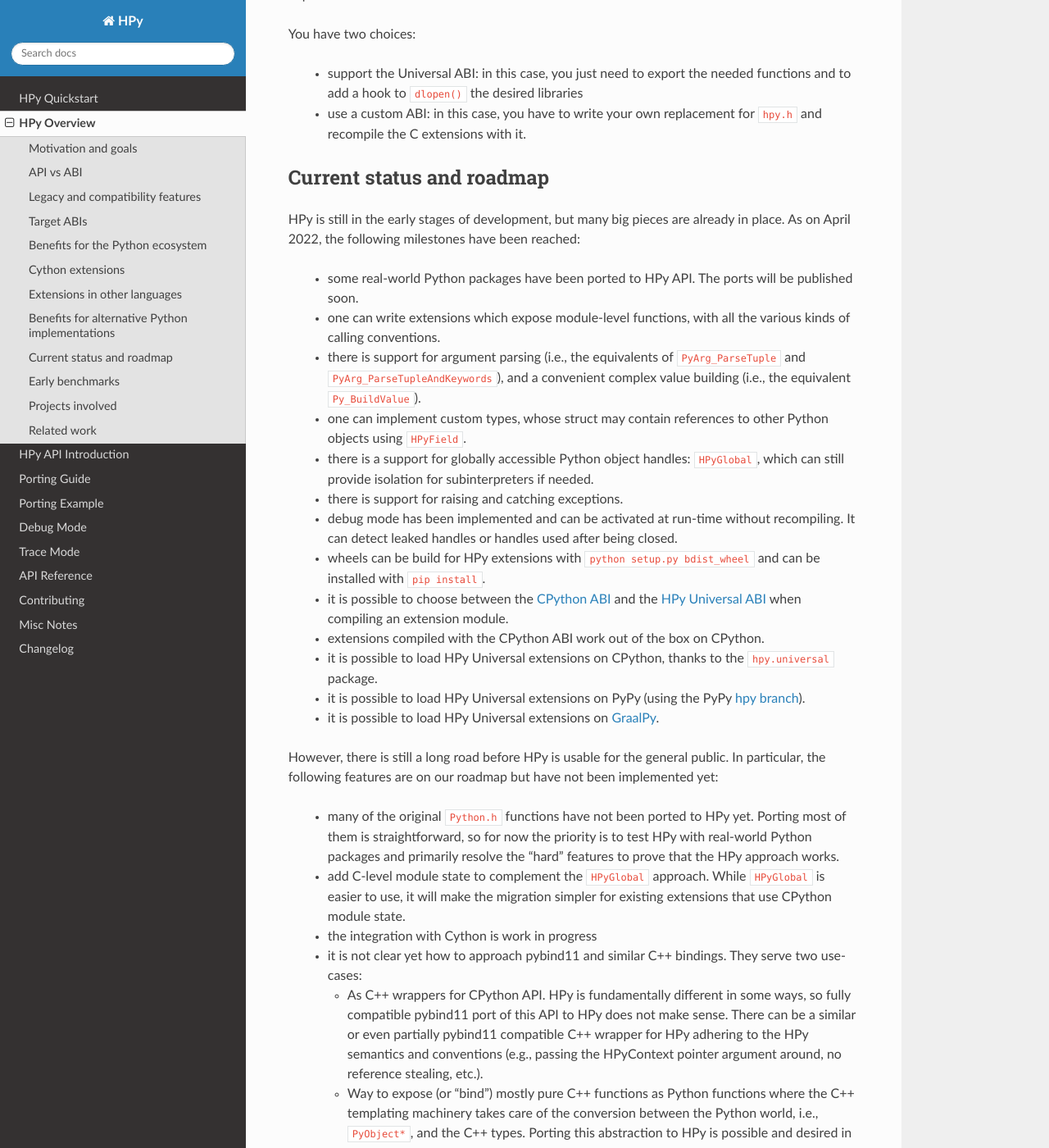
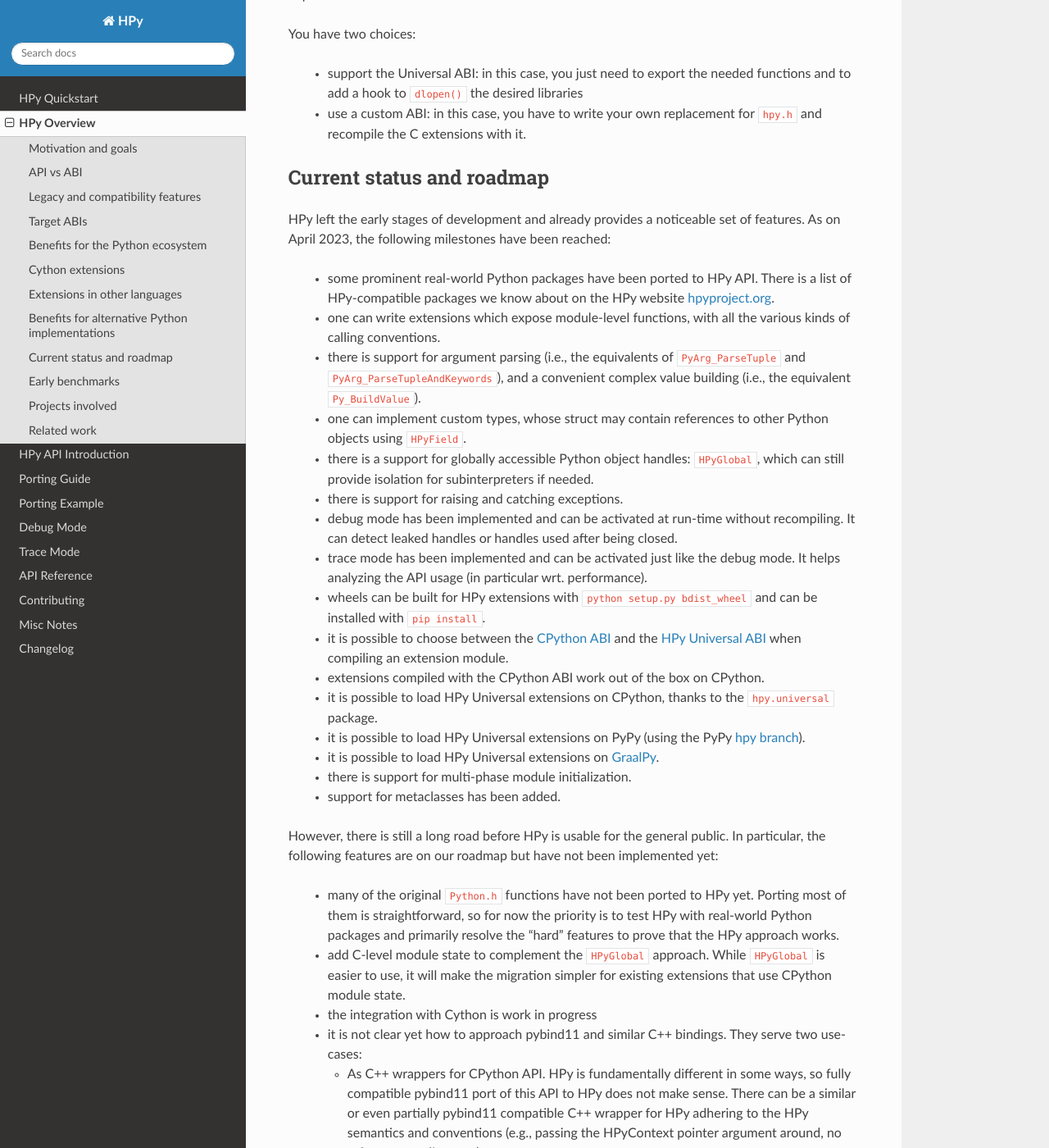
Before and after one commit to hpyproject/hpy, a Sphinx documentation site: the page built from docs/overview.rst, in a window 1280 px wide and 1400 px high, scrolled down 5085 px. Shown: the whole window at 82% size. Built offline with Sphinx 7.4.7 and the Read the Docs theme 2.0.0, drawn with Linux system fonts in a browser that asks for light colours.

Commit message:
Update section Current status and roadmap

```diff
--- a/docs/overview.rst
+++ b/docs/overview.rst
@@ -285,11 +285,12 @@
 Current status and roadmap
 --------------------------
 
-HPy is still in the early stages of development, but many big pieces are
-already in place. As on April 2022, the following milestones have been reached:
+HPy left the early stages of development and already provides a noticeable set
+of features. As on April 2023, the following milestones have been reached:
 
-  - some real-world Python packages have been ported to HPy API.
-    The ports will be published soon.
+  - some prominent real-world Python packages have been ported to HPy API. There
+    is a list of HPy-compatible packages we know about on the HPy website
+    `hpyproject.org <https://hpyproject.org/>`_.
 
   - one can write extensions which expose module-level functions, with all
     the various kinds of calling conventions.
@@ -310,7 +311,10 @@
     recompiling. It can detect leaked handles or handles used after
     being closed.
 
-  - wheels can be build for HPy extensions with ``python setup.py bdist_wheel``
+  - trace mode has been implemented and can be activated just like the debug
+    mode. It helps analyzing the API usage (in particular wrt. performance).
+
+  - wheels can be built for HPy extensions with ``python setup.py bdist_wheel``
     and can be installed with ``pip install``.
 
   - it is possible to choose between the :term:`CPython ABI` and the
@@ -327,6 +331,10 @@
 
   - it is possible to load HPy Universal extensions on `GraalPy
     <https://github.com/graalvm/graalpython>`_.
+
+  - there is support for multi-phase module initialization.
+
+  - support for metaclasses has been added.
 
 
 However, there is still a long road before HPy is usable for the general
```
